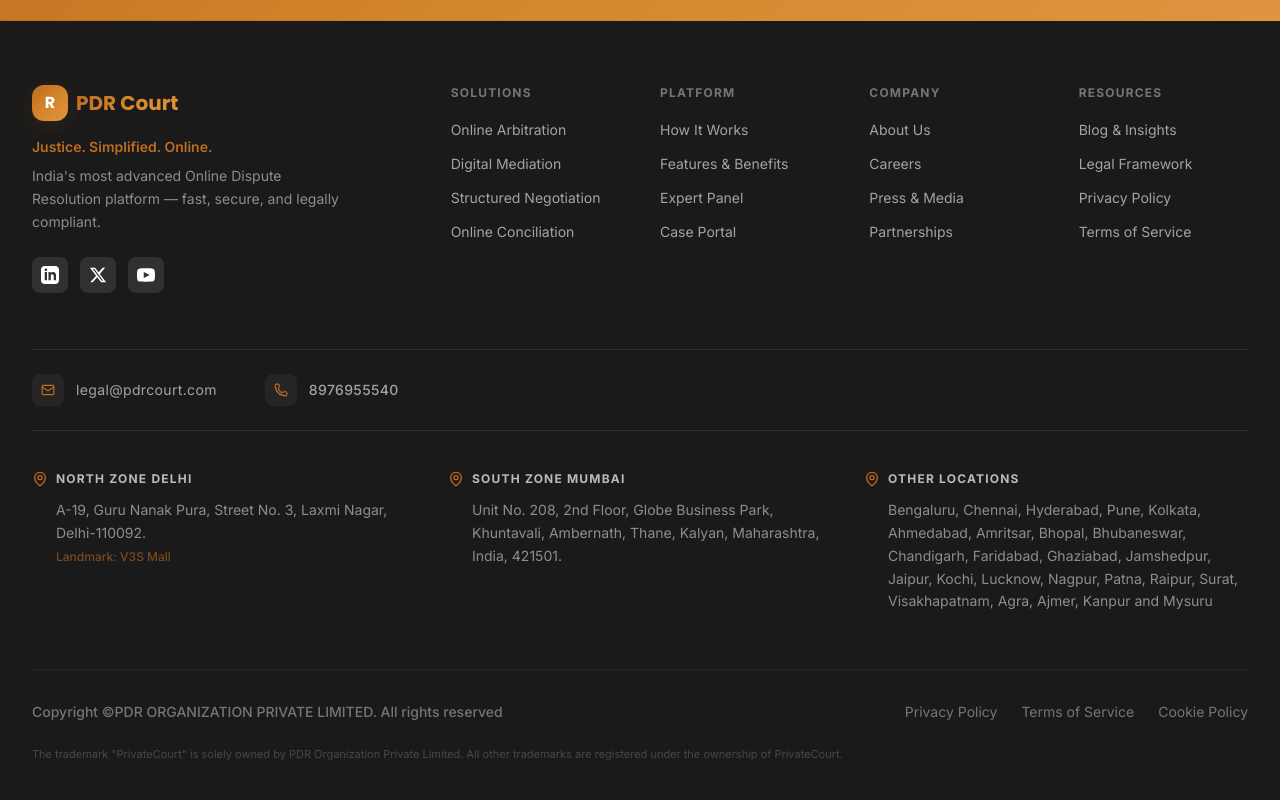
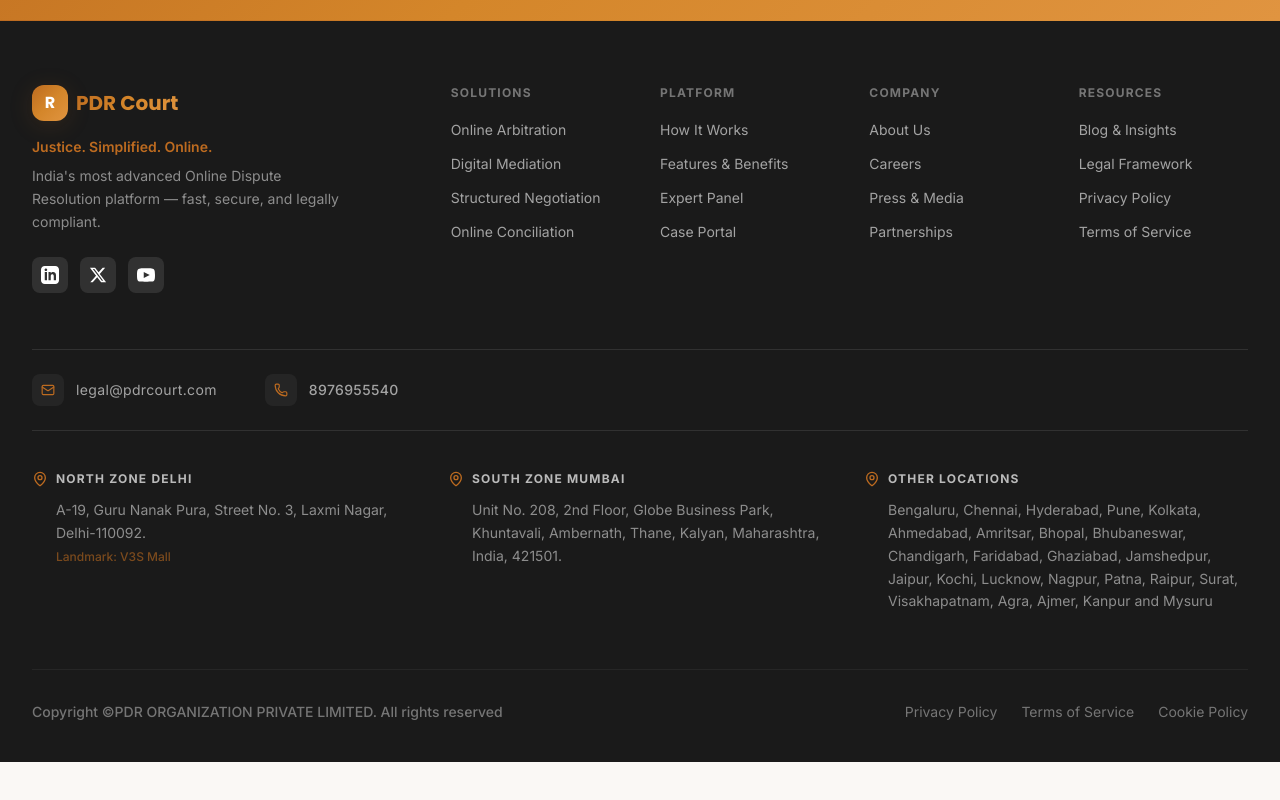
Before and after one commit to pdrcourt/pdrweb, a Next.js app: page /about in a window 1280 px wide. Shown: the part 4896-5696 px from the top of the page. After the commit the page ends 5658 px from the top, so only its background shows below. Built offline with nearby package versions, Linux system fonts and the light colour scheme.

Commit message:
added footer and favicon

```diff
--- a/components/layout/Footer.tsx
+++ b/components/layout/Footer.tsx
@@ -132,11 +132,6 @@
               <a href="#" className="hover:text-primary transition-colors">Cookie Policy</a>
             </div>
           </div>
-          {footerContent.trademark && (
-            <p className="text-[11px] leading-relaxed text-white/20 max-w-4xl">
-              {footerContent.trademark}
-            </p>
-          )}
         </div>
       </div>
     </footer>
--- a/data/content.ts
+++ b/data/content.ts
@@ -696,7 +696,6 @@
     { name: "YouTube", href: "#" },
   ],
   copyright: "Copyright ©PDR ORGANIZATION PRIVATE LIMITED. All rights reserved",
-  trademark: "The trademark \"PrivateCourt\" is solely owned by PDR Organization Private Limited. All other trademarks are registered under the ownership of PrivateCourt.",
 };
 
 // ─────────────────────────────────────────────────────────────
```
